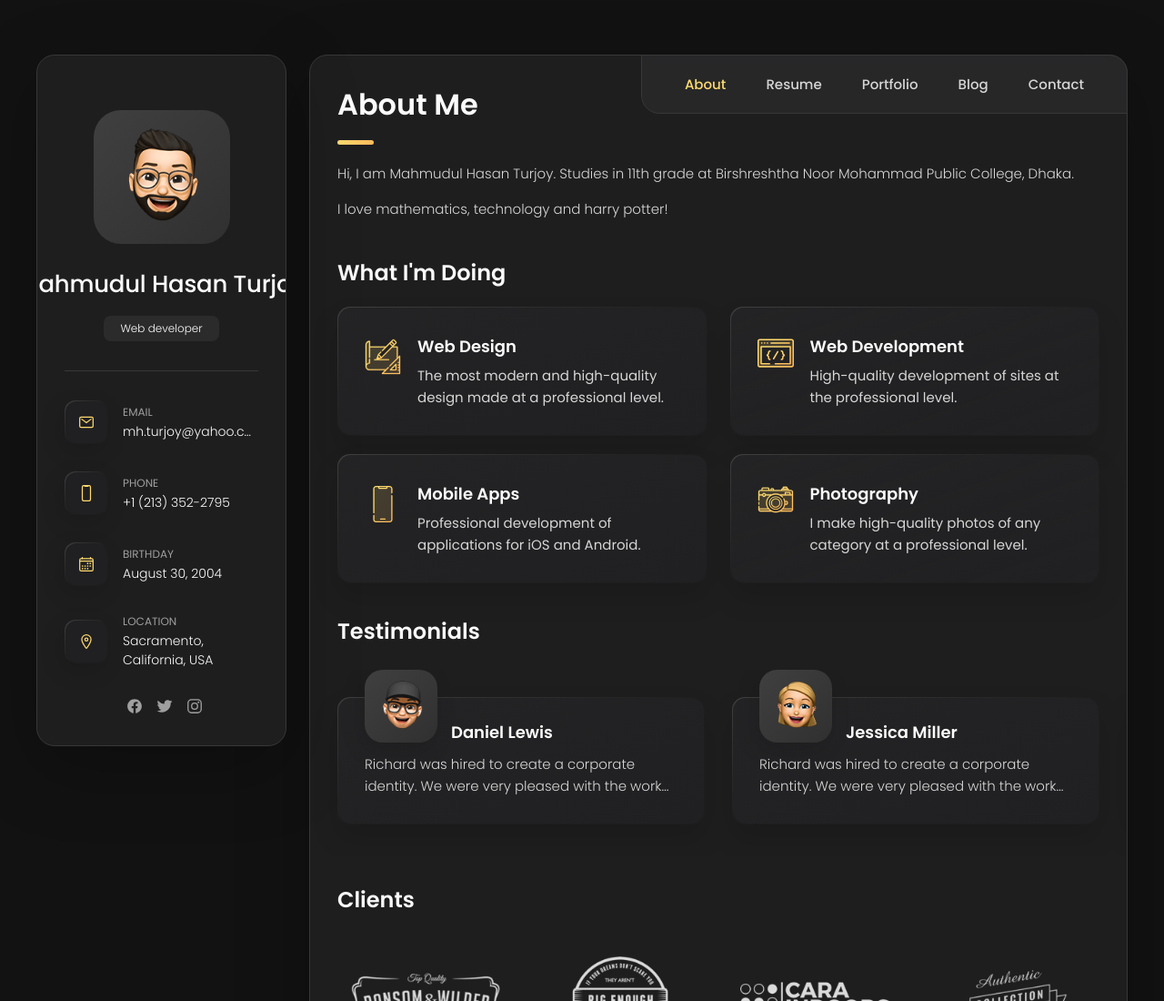
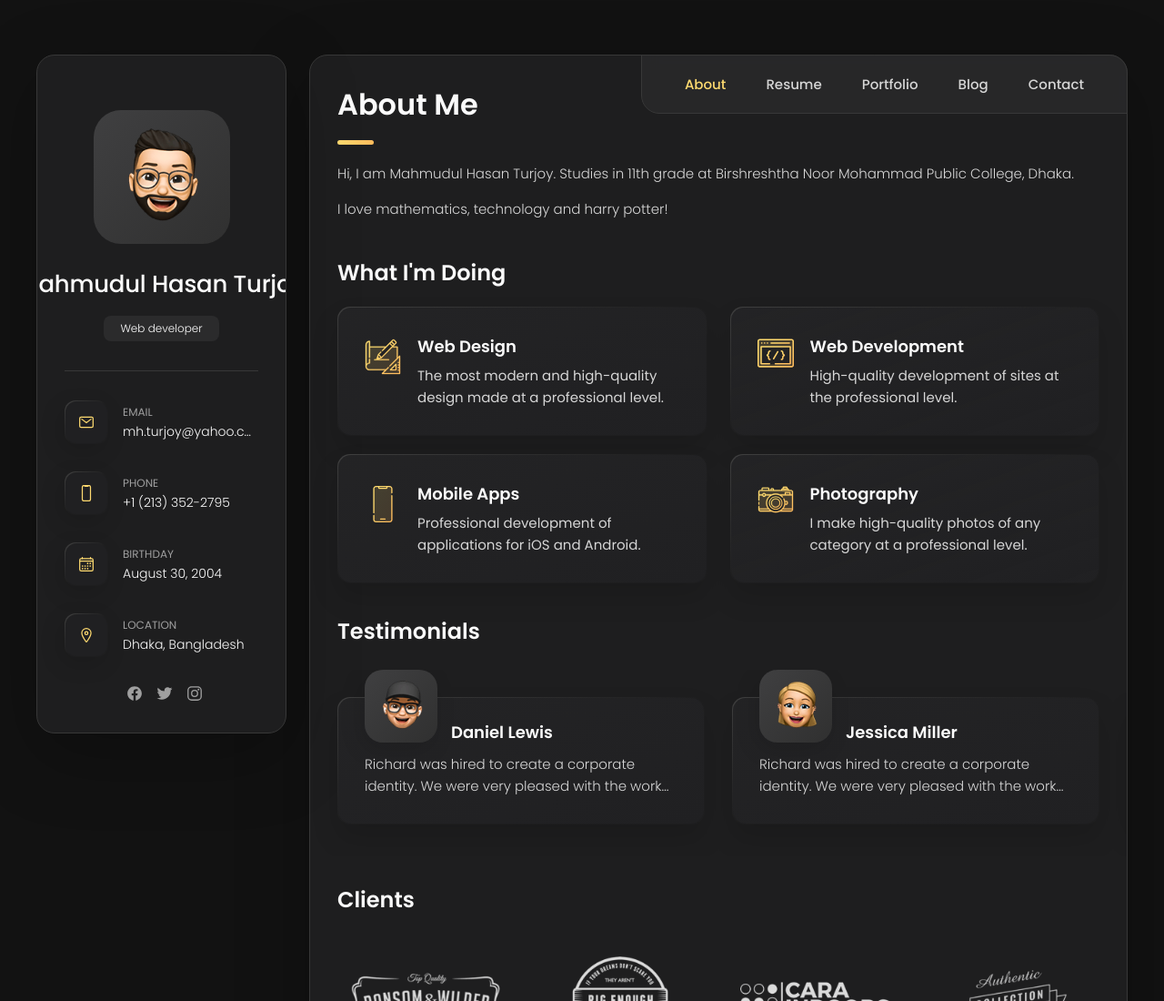
Before and after one commit to KetPsi/KetPsi.github.io, a plain HTML site: page index.html in a window 1280 px wide. Shown: the top 1100 px of the page at 91% size. Drawn offline with nearby package versions, Linux system fonts and the light colour scheme.

Commit message:
Update index.html

```diff
--- a/index.html
+++ b/index.html
@@ -116,7 +116,7 @@
             <div class="contact-info">
               <p class="contact-title">Location</p>
 
-              <address>Sacramento, California, USA</address>
+              <address>Dhaka, Bangladesh</address>
             </div>
 
           </li>
```
